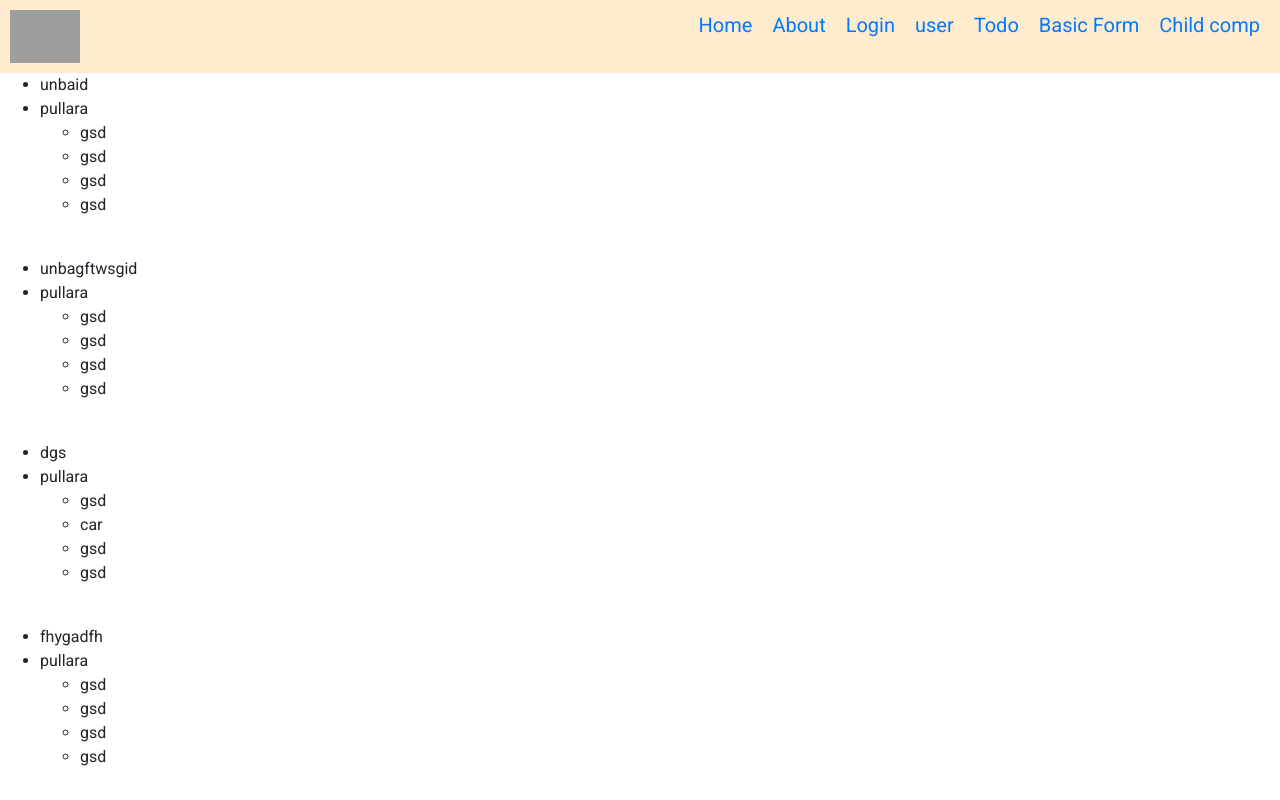
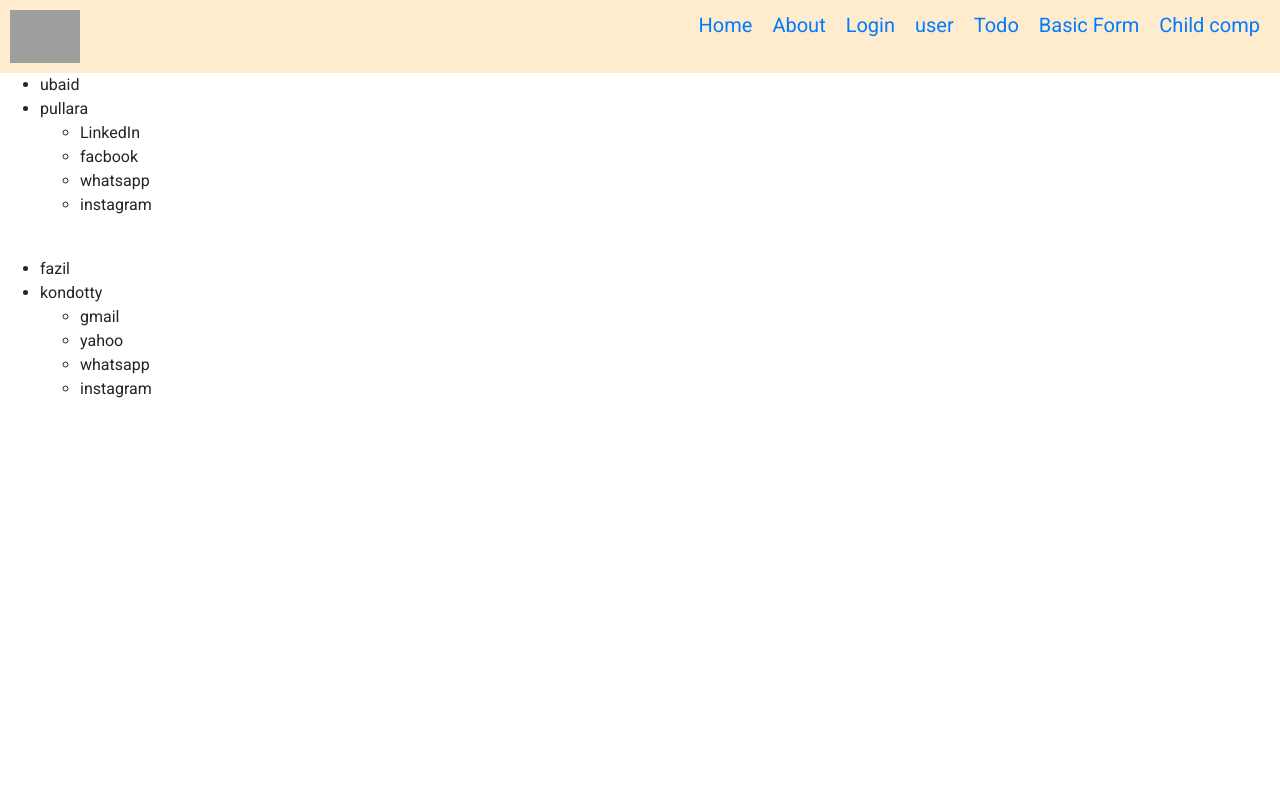
Before and after one commit to UbaidMannethodi/angular-basics2, an Angular app: page / in a window 1280 px wide. Built offline with nearby package versions, Linux system fonts and the light colour scheme; grey boxes are pictures that could not be loaded.

Commit message:
user array elements changed in appComponent

```diff
--- a/src/app/app.component.ts
+++ b/src/app/app.component.ts
@@ -12,21 +12,16 @@ export class AppComponent {
 
   user = [
     {
-      name: 'unbaid',
+      name: 'ubaid',
       place: 'pullara',
-      accounts: ['gsd', 'gsd', 'gsd', 'gsd'],
+      accounts: ['LinkedIn', 'facbook', 'whatsapp', 'instagram'],
     },
     {
-      name: 'unbagftwsgid',
-      place: 'pullara',
-      accounts: ['gsd', 'gsd', 'gsd', 'gsd'],
+      name: 'fazil',
+      place: 'kondotty',
+      accounts: ['gmail', 'yahoo', 'whatsapp', 'instagram'],
     },
-    { name: 'dgs', place: 'pullara', accounts: ['gsd', 'car', 'gsd', 'gsd'] },
-    {
-      name: 'fhygadfh',
-      place: 'pullara',
-      accounts: ['gsd', 'gsd', 'gsd', 'gsd'],
-    },
+
   ];
 
 
```
